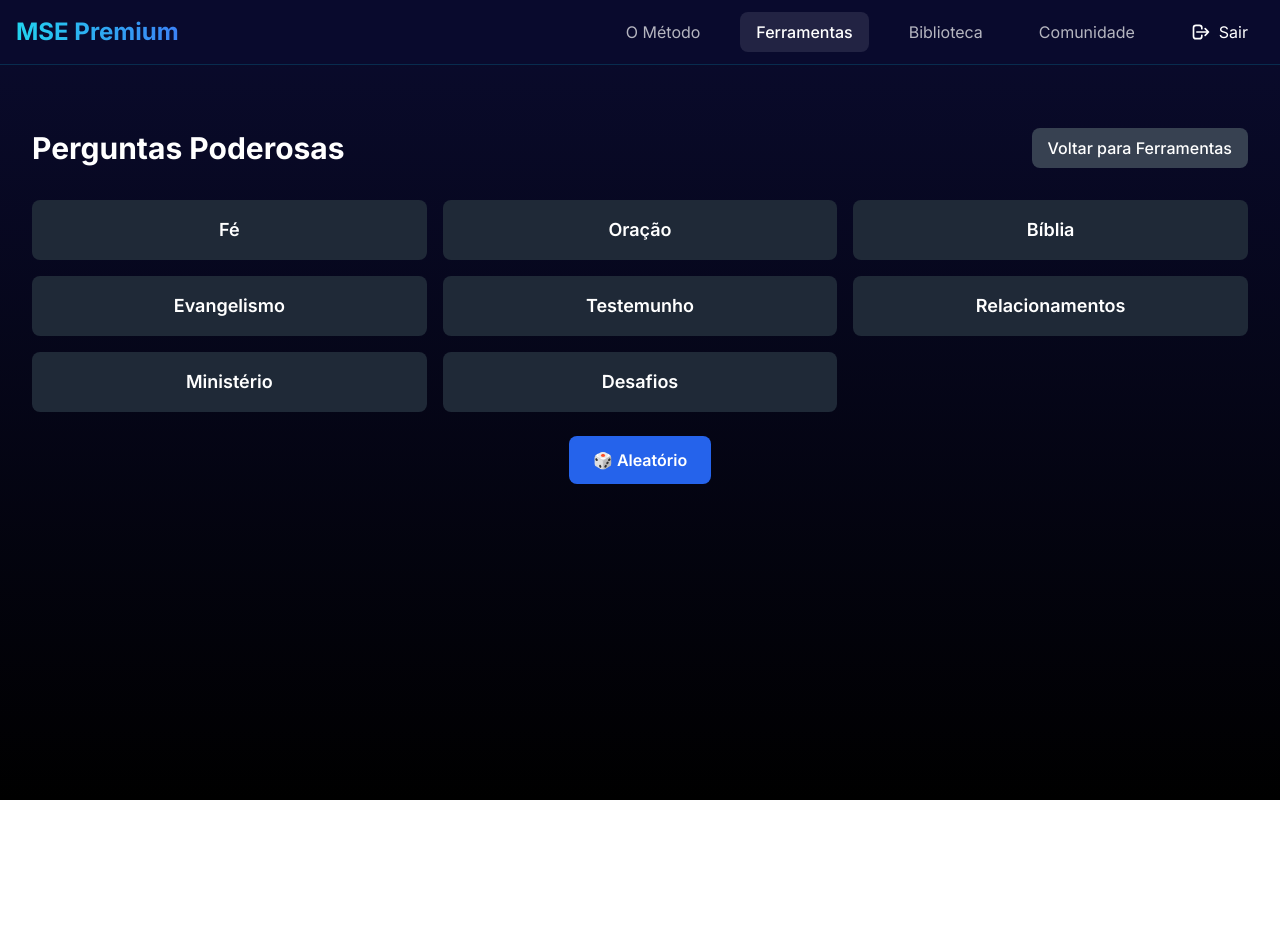
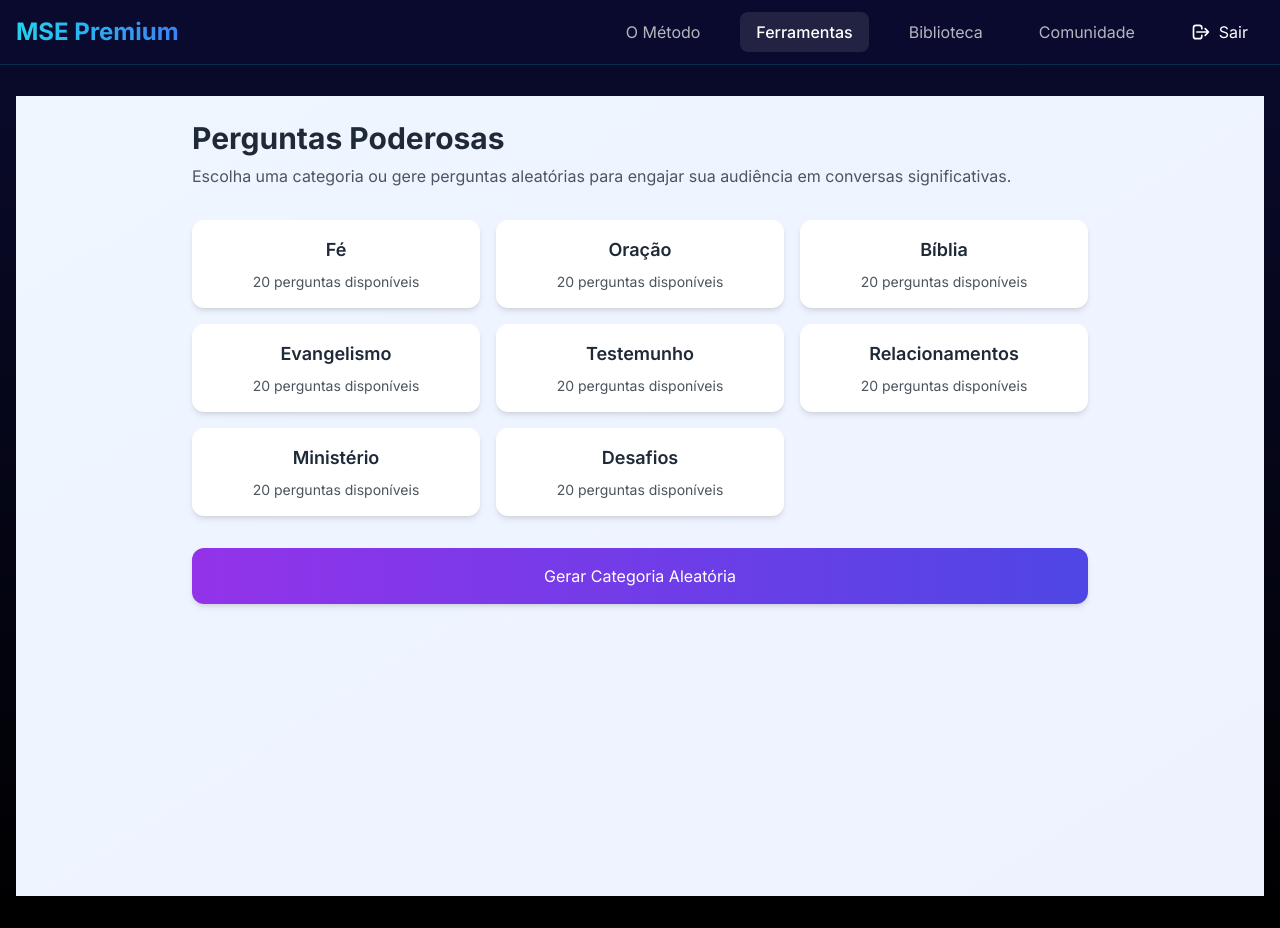
Before and after one commit to diegopxibot/webappMSE, a Next.js app: page /dashboard/ferramentas/perguntas-poderosas in a window 1280 px wide. Before the commit the page ends 800 px from the top, so only its background shows below. Built offline with nearby package versions, Linux system fonts and the light colour scheme; sample sign-in values are in the browser's storage.

Commit message:
melhorias hash

```diff
--- a/src/app/dashboard/ferramentas/banco-hashtags/page.tsx
+++ b/src/app/dashboard/ferramentas/banco-hashtags/page.tsx
@@ -29,59 +29,78 @@ export default function HashtagBank() {
   const handleCopyHashtags = (hashtags: string[]) => {
     const hashtagText = hashtags.join(' ');
     navigator.clipboard.writeText(hashtagText);
-    toast.success('Hashtags copiadas com sucesso!');
+    toast.success('Hashtags copiadas!');
   };
 
   return (
-    <div className="container mx-auto px-4 py-8">
-      <div className="flex justify-between items-center mb-8">
-        <h1 className="text-2xl font-bold text-white">
-          Escolha um tema para descobrir hashtags evangelísticas estratégicas:
-        </h1>
-        <Link
-          href="/dashboard/ferramentas"
-          className="bg-gray-800 hover:bg-gray-700 text-white font-semibold py-2 px-4 rounded-lg transition-colors"
-        >
-          Voltar para Ferramentas
-        </Link>
+    <div className="min-h-screen p-6 bg-gradient-to-br from-purple-50 to-pink-50">
+      {/* Header */}
+      <div className="max-w-4xl mx-auto mb-8">
+        <h1 className="text-3xl font-bold text-gray-800 mb-2">Banco de Hashtags</h1>
+        <p className="text-gray-600">
+          Escolha um tema para descobrir hashtags evangelísticas estratégicas para suas redes sociais.
+        </p>
       </div>
 
       {!selectedCategory ? (
+        <div className="max-w-4xl mx-auto">
           <div className="grid grid-cols-1 md:grid-cols-2 lg:grid-cols-3 gap-4">
             {categories.map((category) => (
               <button
                 key={category.id}
                 onClick={() => setSelectedCategory(category)}
-              className="p-4 bg-gray-800 rounded-lg hover:bg-gray-700 transition-colors text-white text-lg font-semibold"
+                className="p-6 bg-white rounded-xl shadow-md hover:shadow-lg transition-all duration-200 hover:scale-105"
               >
-              {category.name}
+                <h3 className="text-lg font-semibold text-gray-800 mb-2">{category.name}</h3>
+                <p className="text-sm text-gray-600">
+                  {category.hashtags.length} hashtags disponíveis
+                </p>
               </button>
             ))}
           </div>
+        </div>
       ) : (
-        <div className="bg-gray-800 rounded-lg p-6">
-          <div className="flex justify-between items-center mb-4">
-            <h2 className="text-xl font-bold text-white">{selectedCategory.name}</h2>
+        <div className="max-w-4xl mx-auto">
+          <div className="bg-white rounded-xl shadow-lg p-6">
+            <div className="flex justify-between items-center mb-6">
+              <div>
+                <h2 className="text-2xl font-bold text-gray-800">{selectedCategory.name}</h2>
+                <p className="text-sm text-gray-600 mt-1">
+                  {selectedCategory.hashtags.length} hashtags para copiar
+                </p>
+              </div>
               <button
                 onClick={() => setSelectedCategory(null)}
-              className="text-gray-400 hover:text-white transition-colors"
+                className="text-gray-500 hover:text-gray-700 transition-colors flex items-center gap-2"
               >
+                <svg xmlns="http://www.w3.org/2000/svg" className="h-5 w-5" fill="none" viewBox="0 0 24 24" stroke="currentColor">
+                  <path strokeLinecap="round" strokeLinejoin="round" strokeWidth={2} d="M10 19l-7-7m0 0l7-7m-7 7h18" />
+                </svg>
                 Voltar
               </button>
             </div>
-          <div className="space-y-2 mb-6">
+
+            <div className="grid grid-cols-1 md:grid-cols-2 gap-3 mb-6">
               {selectedCategory.hashtags.map((hashtag, index) => (
-              <div key={index} className="text-gray-300">
+                <div
+                  key={index}
+                  className="p-3 bg-gray-50 rounded-lg text-gray-700 hover:bg-gray-100 transition-colors"
+                >
                   {hashtag}
                 </div>
               ))}
             </div>
+
             <button
               onClick={() => handleCopyHashtags(selectedCategory.hashtags)}
-            className="w-full bg-blue-600 hover:bg-blue-700 text-white font-bold py-3 px-4 rounded-lg transition-colors flex items-center justify-center gap-2"
+              className="w-full bg-gradient-to-r from-purple-600 to-pink-600 text-white font-semibold py-3 px-4 rounded-xl shadow-md hover:shadow-lg transition-all duration-200 hover:scale-105 flex items-center justify-center gap-2"
             >
-            📋 Copiar Hashtags
+              <svg xmlns="http://www.w3.org/2000/svg" className="h-5 w-5" fill="none" viewBox="0 0 24 24" stroke="currentColor">
+                <path strokeLinecap="round" strokeLinejoin="round" strokeWidth={2} d="M8 16H6a2 2 0 01-2-2V6a2 2 0 012-2h8a2 2 0 012 2v2m-6 12h8a2 2 0 002-2v-8a2 2 0 00-2-2h-8a2 2 0 00-2 2v8a2 2 0 002 2z" />
+              </svg>
+              Copiar Todas as Hashtags
             </button>
+          </div>
         </div>
       )}
     </div>
--- a/src/app/dashboard/ferramentas/perguntas-poderosas/page.tsx
+++ b/src/app/dashboard/ferramentas/perguntas-poderosas/page.tsx
@@ -248,76 +248,81 @@ export default function PowerfulQuestions() {
   };
 
   const handleCopyQuestion = () => {
+    if (currentQuestion) {
       navigator.clipboard.writeText(currentQuestion);
-    toast.success('Pergunta copiada com sucesso!');
+      toast.success('Pergunta copiada!');
+    }
   };
 
   return (
-    <div className="container mx-auto px-4 py-8">
-      <div className="flex justify-between items-center mb-8">
-        <h1 className="text-3xl font-bold text-white">Perguntas Poderosas</h1>
-        <Link
-          href="/dashboard/ferramentas"
-          className="bg-gray-700 hover:bg-gray-600 text-white font-medium py-2 px-4 rounded-lg transition-colors"
-        >
-          Voltar para Ferramentas
-        </Link>
+    <div className="min-h-screen p-6 bg-gradient-to-br from-blue-50 to-indigo-50">
+      {/* Header */}
+      <div className="max-w-4xl mx-auto mb-8">
+        <h1 className="text-3xl font-bold text-gray-800 mb-2">Perguntas Poderosas</h1>
+        <p className="text-gray-600">
+          Escolha uma categoria ou gere perguntas aleatórias para engajar sua audiência em conversas significativas.
+        </p>
       </div>
 
-      {!selectedCategory ? (
-        <div className="space-y-6">
-          <div className="grid grid-cols-1 md:grid-cols-2 lg:grid-cols-3 gap-4">
+      {/* Categories Grid */}
+      <div className="max-w-4xl mx-auto grid grid-cols-1 md:grid-cols-2 lg:grid-cols-3 gap-4 mb-8">
         {categories.map((category) => (
           <button
             key={category.id}
             onClick={() => handleCategorySelect(category)}
-                className="p-4 bg-gray-800 rounded-lg hover:bg-gray-700 transition-colors text-white text-lg font-semibold"
+            className={`p-4 rounded-xl transition-all duration-200 ${
+              selectedCategory?.id === category.id
+                ? 'bg-indigo-600 text-white shadow-lg scale-105'
+                : 'bg-white hover:bg-indigo-50 text-gray-800 shadow-md hover:scale-105'
+            }`}
           >
-                {category.name}
+            <h3 className="text-lg font-semibold mb-2">{category.name}</h3>
+            <p className="text-sm opacity-80">
+              {category.questions.length} perguntas disponíveis
+            </p>
           </button>
         ))}
       </div>
-          <div className="flex justify-center">
+
+      {/* Random Category Button */}
+      <div className="max-w-4xl mx-auto mb-8">
         <button
           onClick={handleRandomCategory}
-              className="px-6 py-3 bg-blue-600 hover:bg-blue-700 rounded-lg text-white font-semibold transition-colors"
+          className="w-full p-4 bg-gradient-to-r from-purple-600 to-indigo-600 text-white rounded-xl shadow-md hover:shadow-lg transition-all duration-200 hover:scale-105"
         >
-              🎲 Aleatório
+          Gerar Categoria Aleatória
         </button>
       </div>
-        </div>
-      ) : (
-        <div className="space-y-6">
-          <div className="flex justify-between items-center">
+
+      {/* Question Display */}
+      {currentQuestion && (
+        <div className="max-w-4xl mx-auto">
+          <div className="bg-white rounded-xl p-6 shadow-lg">
+            <div className="flex items-center justify-between mb-4">
+              <span className="text-sm font-medium text-indigo-600">
+                {selectedCategory?.name}
+              </span>
               <button
-              onClick={() => setSelectedCategory(null)}
-              className="text-blue-400 hover:text-blue-300 transition-colors"
+                onClick={handleNewQuestion}
+                className="text-sm text-gray-600 hover:text-indigo-600 transition-colors"
               >
-              ← Voltar para categorias
+                Gerar Nova Pergunta
               </button>
-            <h2 className="text-xl font-semibold text-white">
-              {selectedCategory.name}
-            </h2>
-            <div className="w-20"></div>
             </div>
 
-          <div className="bg-gray-800 p-6 rounded-lg">
-            <p className="text-white text-lg text-center">{currentQuestion}</p>
-          </div>
+            <p className="text-xl text-gray-800 mb-6">{currentQuestion}</p>
 
-          <div className="flex justify-center space-x-4">
-            <button
-              onClick={handleNewQuestion}
-              className="px-4 py-2 bg-blue-600 hover:bg-blue-700 rounded-lg text-white font-semibold transition-colors"
-            >
-              🔁 Nova Pergunta
-            </button>
+            <div className="flex justify-end">
               <button
                 onClick={handleCopyQuestion}
-              className="px-4 py-2 bg-green-600 hover:bg-green-700 rounded-lg text-white font-semibold transition-colors"
+                className="px-4 py-2 bg-gray-100 text-gray-700 rounded-lg hover:bg-gray-200 transition-colors flex items-center gap-2"
               >
-              📋 Copiar Pergunta
+                <svg xmlns="http://www.w3.org/2000/svg" className="h-5 w-5" fill="none" viewBox="0 0 24 24" stroke="currentColor">
+                  <path strokeLinecap="round" strokeLinejoin="round" strokeWidth={2} d="M8 16H6a2 2 0 01-2-2V6a2 2 0 012-2h8a2 2 0 012 2v2m-6 12h8a2 2 0 002-2v-8a2 2 0 00-2-2h-8a2 2 0 00-2 2v8a2 2 0 002 2z" />
+                </svg>
+                Copiar Pergunta
               </button>
+            </div>
           </div>
         </div>
       )}
```
Lines whose indentation alone changed are shown as unchanged.
